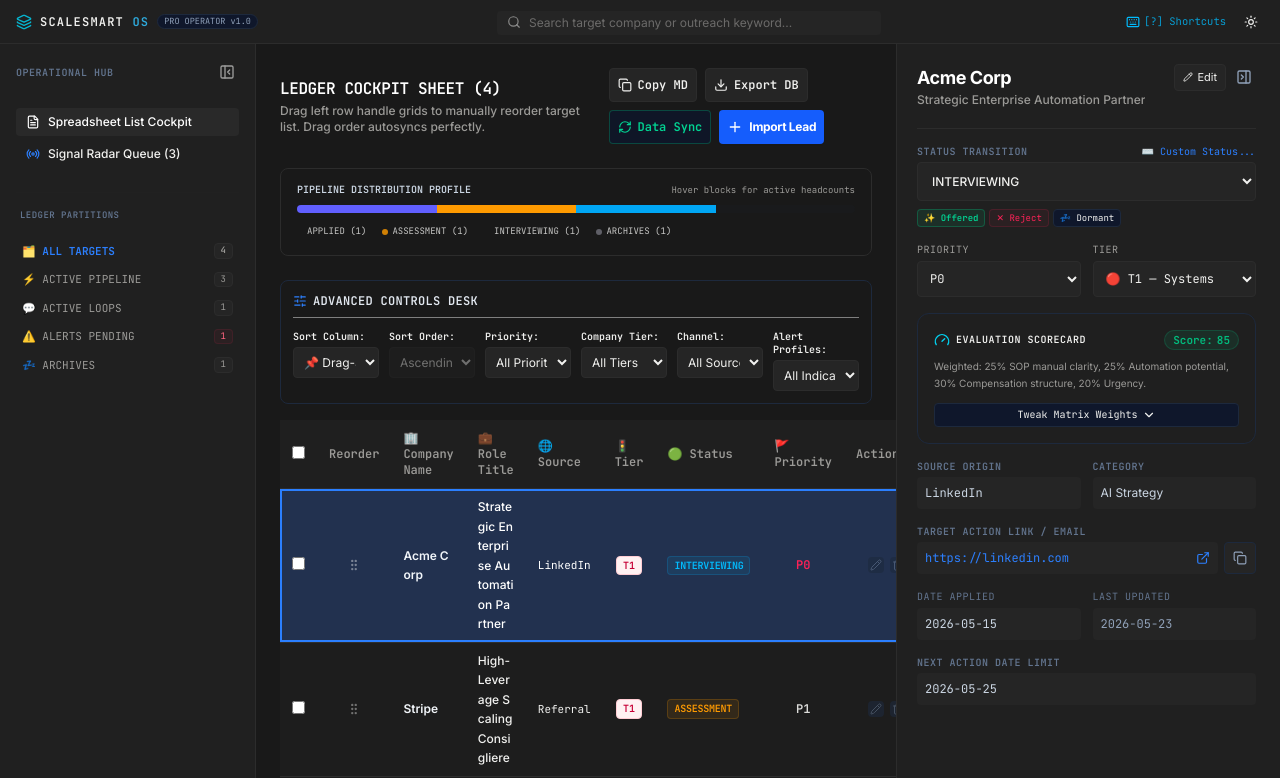
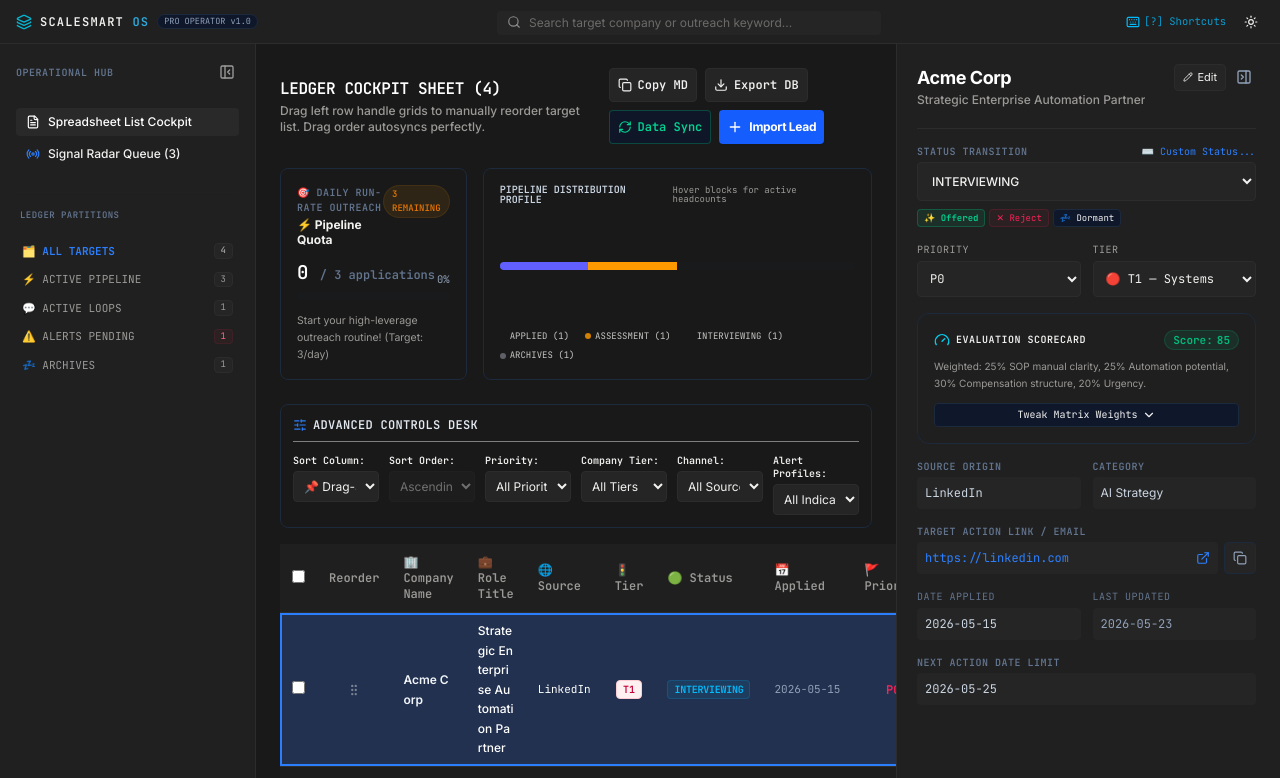
Before and after one commit to johnwesleyquintero/scalesmart-opportunity-os, a React (Vite) app: page / in a window 1280 px wide. Shown: the top 778 px of the page. Built offline with nearby package versions, Linux system fonts and the light colour scheme.

Commit message:
feat: add daily outreach quota tracker to dashboard
Implement a daily activity monitor that tracks processed opportunities against a target of 3 per day, providing real-time feedback on user productivity.

```diff
--- a/src/App.tsx
+++ b/src/App.tsx
@@ -1088,7 +1088,7 @@ export default function App() {
                   </div>
                 </div>
 
-                {/* Stacked visual status indicator profile */}
+                {/* Stacked visual status indicator profile with Daily Quota Stats */}
                 {opportunities.length > 0 && (() => {
                   const totalOppsCount = opportunities.length || 1;
                   const countByStatus = (status: OpportunityStatus) => opportunities.filter(o => o.status === status).length;
@@ -1101,8 +1101,73 @@ export default function App() {
                   const pctRejected = (countByStatus("REJECTED") / totalOppsCount) * 100;
                   const pctDormant = ((countByStatus("DORMANT") + countByStatus("ARCHIVED")) / totalOppsCount) * 100;
 
+                  // Use real current date
+                  const todayStr = new Date().toISOString().split("T")[0];
+                  // Let's count items that have dateApplied === todayStr AND status is not NEW
+                  const workedToday = opportunities.filter(o =>
+                    o.dateApplied === todayStr &&
+                    ["APPLIED", "INTERVIEWING", "OFFER", "REJECTED", "ASSESSMENT_PENDING"].includes(o.status)
+                  );
+                  const appliedTodayCount = workedToday.length;
+                  const quotaMet = appliedTodayCount >= 3;
+
+                  let quotaMessage = "Start your high-leverage outreach routine! (Target: 3/day)";
+                  if (appliedTodayCount === 1) quotaMessage = "1 secured, 2 more to crush today's run-rate!";
+                  if (appliedTodayCount === 2) quotaMessage = "Almost at the target streak! Send 1 more optimization blueprint.";
+                  if (appliedTodayCount >= 3) quotaMessage = "Daily Quota Secured! Perfect consistency.";
+
                   return (
-                    <div className={`mb-6 p-4 rounded-lg border ${theme.bgCard} flex flex-col gap-2.5`}>
+                    <div className="grid grid-cols-1 md:grid-cols-3 gap-4 mb-6">
+                      {/* Operational Quota Tracker Panel */}
+                      <div className={`p-4 rounded-lg border ${theme.bgCard} flex flex-col justify-between ${isDark ? "border-slate-800" : "border-neutral-250/50"}`}>
+                        <div className="flex justify-between items-start">
+                          <div className="flex flex-col gap-0.5">
+                            <span className="text-[10px] font-mono font-bold tracking-wider text-slate-500 uppercase">
+                              🎯 DAILY RUN-RATE OUTREACH
+                            </span>
+                            <span className={`text-xs ${theme.textPrimary} font-bold leading-tight`}>
+                              {quotaMet ? "🚀 Daily Target Secured" : "⚡ Pipeline Quota"}
+                            </span>
+                          </div>
+                          <span className={`px-2 py-0.5 rounded-full text-[9px] font-mono font-bold uppercase select-none ${
+                            quotaMet
+                              ? "bg-emerald-500/10 text-emerald-500 dark:text-emerald-400 border border-emerald-500/20"
+                              : "bg-amber-500/10 text-amber-600 dark:text-amber-400 border border-amber-500/10"
+                          }`}>
+                            {appliedTodayCount >= 3 ? "Achieved" : `${3 - appliedTodayCount} remaining`}
+                          </span>
+                        </div>
+
+                        <div className="my-3">
+                          <div className="flex justify-between items-end mb-1">
+                            <span className={`text-[19px] font-mono font-bold ${isDark ? "text-white" : "text-slate-900"}`}>
+                              {appliedTodayCount} <span className="text-xs text-slate-500">/ 3 applications</span>
+                            </span>
+                            <span className="text-[10.5px] font-mono text-slate-400">
+                              {Math.round(Math.min((appliedTodayCount / 3) * 100, 100))}%
+                            </span>
+                          </div>
+
+                          {/* Progress Gauge */}
+                          <div className="h-2 rounded-full w-full bg-slate-800/10 dark:bg-slate-800 overflow-hidden">
+                            <div
+                              className={`h-full rounded-full transition-all duration-300 ${
+                                quotaMet
+                                  ? "bg-gradient-to-r from-emerald-500 to-green-400 shadow-[0_0_8px_rgba(16,185,129,0.3)]"
+                                  : "bg-gradient-to-r from-amber-500 to-amber-400"
+                              }`}
+                              style={{ width: `${Math.min((appliedTodayCount / 3) * 100, 100)}%` }}
+                            />
+                          </div>
+                        </div>
+
+                        <p className={`text-[10.5px] leading-relaxed select-none ${theme.textSecondary}`}>
+                          {quotaMessage}
+                        </p>
+                      </div>
+
+                      {/* Pipeline Distribution Profile */}
+                      <div className={`p-4 rounded-lg border ${theme.bgCard} md:col-span-2 flex flex-col justify-between gap-2.5 ${isDark ? "border-slate-800" : "border-neutral-250/50"}`}>
                         <div className="flex justify-between items-center text-[10px] font-mono leading-none">
                           <span className={`font-bold ${isDark ? "text-slate-300" : "text-[#37352f]"}`}>PIPELINE DISTRIBUTION PROFILE</span>
                           <span className={`text-[9px] ${theme.textSecondary}`}>Hover blocks for active headcounts</span>
@@ -1132,7 +1197,7 @@ export default function App() {
                           {pctInterview > 0 && (
                             <div
                               style={{ width: `${pctInterview}%` }}
-                            className="bg-sky-500 transition-all cursor-help"
+                              className="bg-sky-505 transition-all cursor-help"
                               title={`INTERVIEWING: ${countByStatus("INTERVIEWING")} record(s) (${Math.round(pctInterview)}%)`}
                             />
                           )}
@@ -1203,6 +1268,7 @@ export default function App() {
                               <span>ARCHIVES ({countByStatus("DORMANT") + countByStatus("ARCHIVED")})</span>
                             </div>
                           )}
+                        </div>
                       </div>
                     </div>
                   );
@@ -1387,6 +1453,9 @@ export default function App() {
                         </th>
                         <th className="py-2.5 px-3 cursor-pointer select-none hover:text-[#37352f] dark:hover:text-white transition" onClick={() => handleSort("status")}>
                           🟢 Status {sortField === "status" && (sortDirection === "asc" ? "▲" : "▼")}
+                        </th>
+                        <th className="py-2.5 px-3 cursor-pointer select-none hover:text-[#37352f] dark:hover:text-white transition" onClick={() => handleSort("dateApplied")}>
+                          📅 Applied {sortField === "dateApplied" && (sortDirection === "asc" ? "▲" : "▼")}
                         </th>
                         <th className="py-2.5 px-3 cursor-pointer select-none hover:text-[#37352f] dark:hover:text-white transition" onClick={() => handleSort("priority")}>
                           🚩 Priority {sortField === "priority" && (sortDirection === "asc" ? "▲" : "▼")}
@@ -1549,6 +1618,10 @@ export default function App() {
                               </span>
                             </td>
 
+                            <td className="py-2 px-3 align-middle font-mono text-[11px] text-slate-400 dark:text-slate-400 whitespace-nowrap">
+                              {item.dateApplied || "—"}
+                            </td>
+
                             <td className="py-2 px-3 align-middle font-mono font-bold text-center">
                               <span className={item.priority === "P0" ? "text-rose-500 font-extrabold" : "opacity-90"}>
                                 {item.priority}
```
Lines whose indentation alone changed are shown as unchanged.
